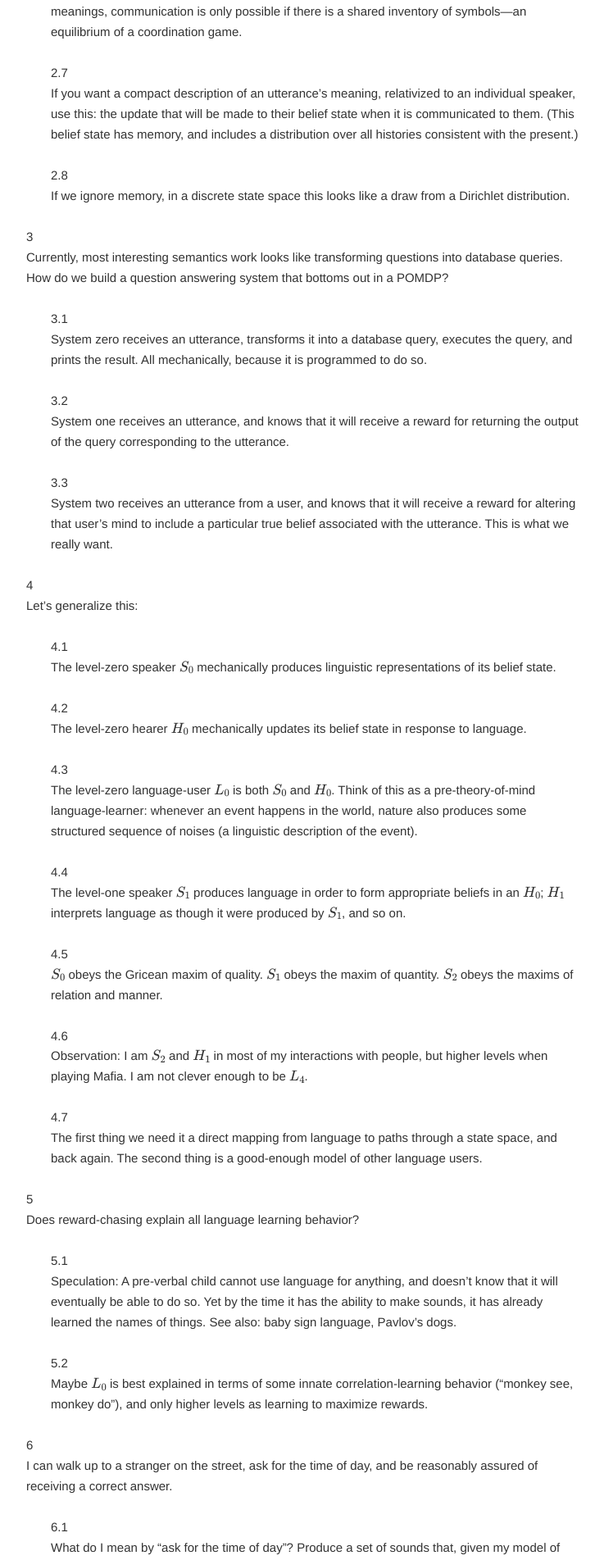
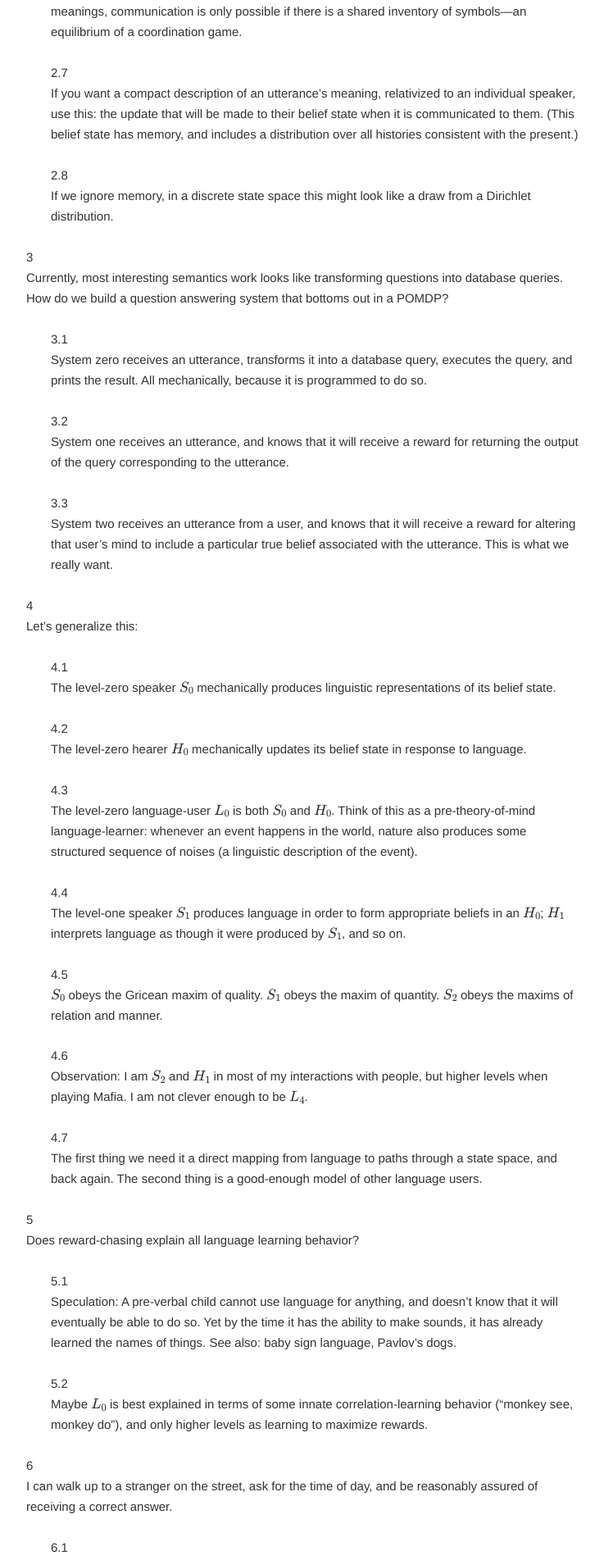
Before and after one commit to jacobandreas/writing, a Jekyll site: the page built from _posts/2014-02-27-language.md, in a window 1280 px wide. Shown: the part 2152-4055 px from the top of the page at 82% size, without its empty margins (43-780 px from the left). Built offline with Jekyll 4.4.1, drawn with Linux system fonts in a browser that asks for light colours; nearby versions of some CDN libraries; formulas are drawn with MathJax 3.

Commit message:
bullet fix

```diff
--- a/_posts/2014-02-27-language.md
+++ b/_posts/2014-02-27-language.md
@@ -4,39 +4,32 @@
 categories: [nlp,mind]
 ---
 
-<link rel='stylesheet' href='../css/bullets.css' />
+<link rel='stylesheet' href='css/bullets.css' />
 
 Presented with apologies.
 
 1. All meaning is use.
-
    1. Put another way: there is nothing real between syntax and pragmatics.
       Attempts to axiomatize the in-between place miss the point: this is not
       where our reasoning needs to be sound.
-
    1. Which is not to say there aren't useful abstractions at this level, or
       models with latent variables that correspond to "semantics" in the
       classical sense---only that a map from strings to database queries has
       not yet reached "meaning".
-
    1. Which, in turn, is not to say that the problem is with the database
       itself. Certainly we need some level of abstraction above individual pixel
       intensities---this is what perception does for us. But in telling me that
       some subset of all utterances correspond to logical forms, you haven't
       yet explained how I will interpret any utterance in this subset, nor
       explained what to do with all the utterances outside of it.
-
    1. Many standard problems in the philosophy of language ("the morning star
       is the evening star", etc.) arise only because we insist on ascribing
       to sentences meanings independent of their speakers' and hearers' mental
       states.
-
    1. Grice's timeless meanings are useful, but they are not what we ultimately
       want to model.
-
    1. I regard the early chapters of _Philosophical Investigations_ as basically
       persuasive on this view.
-
    1. Or, from a different angle, a colorful anecdote: One of my old professors
       is at a
       dinner party with Elizabeth Anscombe, who says "Look---I will prove to you
@@ -44,7 +37,6 @@
       compositionally from its parts." As they are leaving the party, she goes
       to the host, shakes his hand, and says "Fuck you very much for dinner."
       The host replies "You're very welcome."
-
    1. She means to express thanks, she chooses a set of words which in other
       contexts would convey exactly the opposite, but her thanks are received
       and correctly interpreted. This is only possible if G.E.M.A. has a _very_
@@ -55,116 +47,90 @@
 
 1. Q: If logical propositions are not enough, what abstraction do we
    use for the representation of meaning? A: A decision process.
-
    1. More specifically: think of the world you live in as approximated by a
       POMDP. Language forms both a class of observations (when produced by
       others) and a class of actions (when produced by you).
-
    1. Qua observation in a POMDP, all speech tends to alter the listener's belief
       state.
-
    1. With the exception of performatives, the _only_ first-order effect language
       can have on the world is to alter belief states.
-
    1. Of course, nobody would ever communicate if it didn't have second-order
       effects: altering others' behavior by altering their belief states.
-
    1. Language cannot be understood without a model of the speaker's belief
       state and value function. Language cannot be produced without a model of
       the listener's belief state and value function.
-
    1. This is not quite a private language argument: even if we don't want to
       talk about public meanings, communication is only possible if there is a
       shared inventory of symbols---an equilibrium of a coordination game.
-
    1. If you want a compact description of an utterance's meaning, relativized
       to an individual speaker, use this: the update that will be made to their
       belief state when it is communicated to them. (This belief state has
       memory, and includes a distribution over all histories consistent with the
       present.)
-
-   1. If we ignore memory, in a discrete state space this looks like a draw from
-      a Dirichlet distribution.
+   1. If we ignore memory, in a discrete state space this might look like a draw
+      from a Dirichlet distribution.
 
 1. Currently, most interesting semantics work looks like transforming questions
    into database queries. How do we build a question answering system that
    bottoms out in a POMDP?
-
    1. System zero receives an utterance, transforms it into a database query,
       executes the query, and prints the result. All mechanically, because it is
       programmed to do so.
-
    1. System one receives an utterance, and knows that it will receive a
       reward for returning the output of the query corresponding to the
       utterance.
-
    1. System two receives an utterance from a user, and knows that it will
       receive a reward for altering that user's mind to include a particular
       true belief associated with the utterance.  This is what we really want.
 
 1. Let's generalize this:
-
    1. The level-zero speaker $$S_0$$ mechanically produces linguistic
       representations of its belief state.
-
    1. The level-zero hearer $$H_0$$ mechanically updates its belief state in
       response to language.
-
    1. The level-zero language-user $$L_0$$ is both $$S_0$$ and $$H_0$$. Think of this
       as a pre-theory-of-mind language-learner: whenever an event happens in the
       world, nature also produces some structured sequence of noises (a
       linguistic description of the event).
-
    1. The level-one speaker $$S_1$$ produces language in order to form
       appropriate beliefs in an $$H_0$$; $$H_1$$ interprets language as though
       it were produced by $$S_1$$, and so on.
-
    1. $$S_0$$ obeys the Gricean maxim of quality. $$S_1$$ obeys the maxim of
       quantity. $$S_2$$ obeys the maxims of relation and manner.
-
    1. Observation: I am $$S_2$$ and $$H_1$$ in most of my interactions with
       people, but higher levels when playing Mafia. I am not clever enough to be
       $$L_4$$.
-
    1. The first thing we need it a direct mapping from language to paths
       through a state space, and back again. The second thing is a good-enough
       model of other language users.
 
 1. Does reward-chasing explain all language learning behavior?
-
    1. Speculation: A pre-verbal child cannot use language for anything, and
       doesn't know that it will eventually be able to do so. Yet by the time it
       has the ability to make sounds, it has already learned the names of
       things. See also: baby sign language, Pavlov's dogs.
-
    1. Maybe $$L_0$$ is best explained in terms of some innate
       correlation-learning behavior ("monkey see, monkey do"), and only higher
       levels as learning to maximize rewards.
-
 1. I can walk up to a stranger on the street, ask for the time of day, and be
    reasonably assured of receiving a correct answer.
-
    1. What do I mean by "ask for the time of day"? Produce a set of sounds that,
       given my model of the listener (I have a strong prior on the behavior of
       strangers on the street), will produce an appropriate update to his belief
       about my mental state.
-
    1. This is not the same as "produce a set of sounds that, in another speaker,
       I would interpret as the speaker's attempt to update my belief about his
       mental state". I might be in a foreign country, and have memorized the
       appropriate sequence of muscle movements, but be unable to recognize them
       when spoken to me. Symmetry is not necessary.
-
    1. What are my assumptions about the stranger? Easier to ask under what
       conditions this procedure fails (i.e. in which I wind up with a false
       belief about the time, or no belief at all). Possibilities: if the
       stranger doesn't the language I use, if the stranger is a sociopath, or if
       the stranger's watch is broken (nonexistent). The first two are
       interesting.
-
    1. How much language behavior depends on people being mostly altruistic most
       of the time? (Possibly in a stronger sense than Gricean.)
-
    1. A group of two adversaries won't bother to communicate
       with each other, but three will. (Think of chess for three players, or
       Diplomacy for two.) Invention of language is a Nash equilibrium here, and
@@ -172,21 +138,15 @@
 
 1. The interaction between language and a "database" model of the world is
    complicated.
-
    1. This world is basically a collection of discrete entities, each with a
       set of properties (inc. part--whole relationships, etc.).
-
    1. Color is one of these properties---not just real-valued, but discretized.
-
    1. But we know color is slightly Whorfian---my willingness to classify
       objects as _orange_ or _brown_, or _blue_ or _green_, is at least partly
       a function of my native language.
-
    1. Similarly, I do not notice parts of some things until they are given names
       distinct from their wholes.
-
    1. So the schema of this database is certainly not fixed ahead of time.
-
    1. But structure doesn't only flow from language to schema---also in the
       other direction. Sometimes I notice a new regularity in the world, or a
       new part. In order to incorporate it into my interior monologue, I have to
--- a/css/bullets.css
+++ b/css/bullets.css
@@ -4,11 +4,13 @@
 
 ol ol {
   padding-left: 2em;
+  margin-top: 1.667em;
 }
 
 ol li:before {
   content: counters(item, ".") " ";
   counter-increment: item;
+  display: block;
 }
 
 ol li {
```
